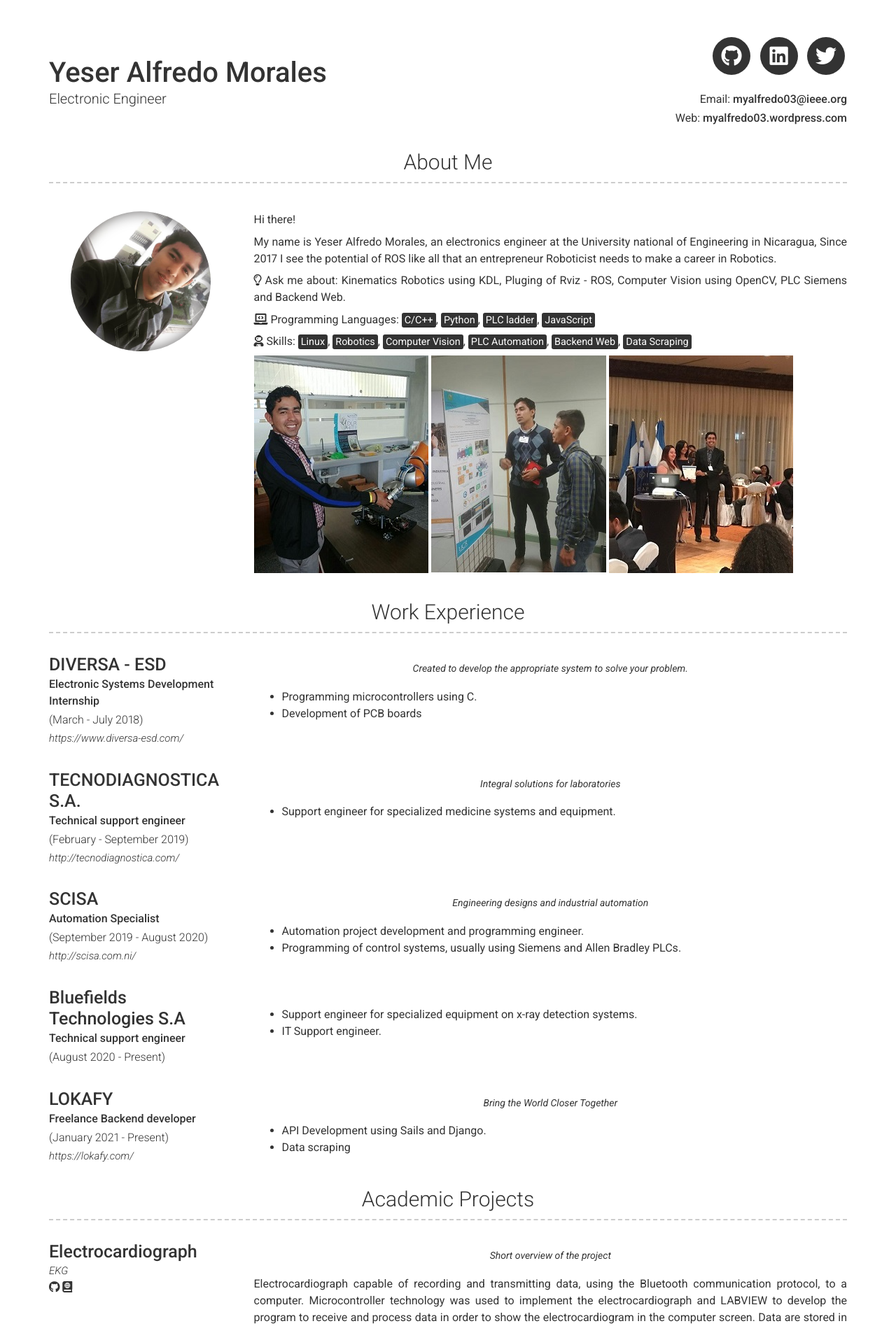
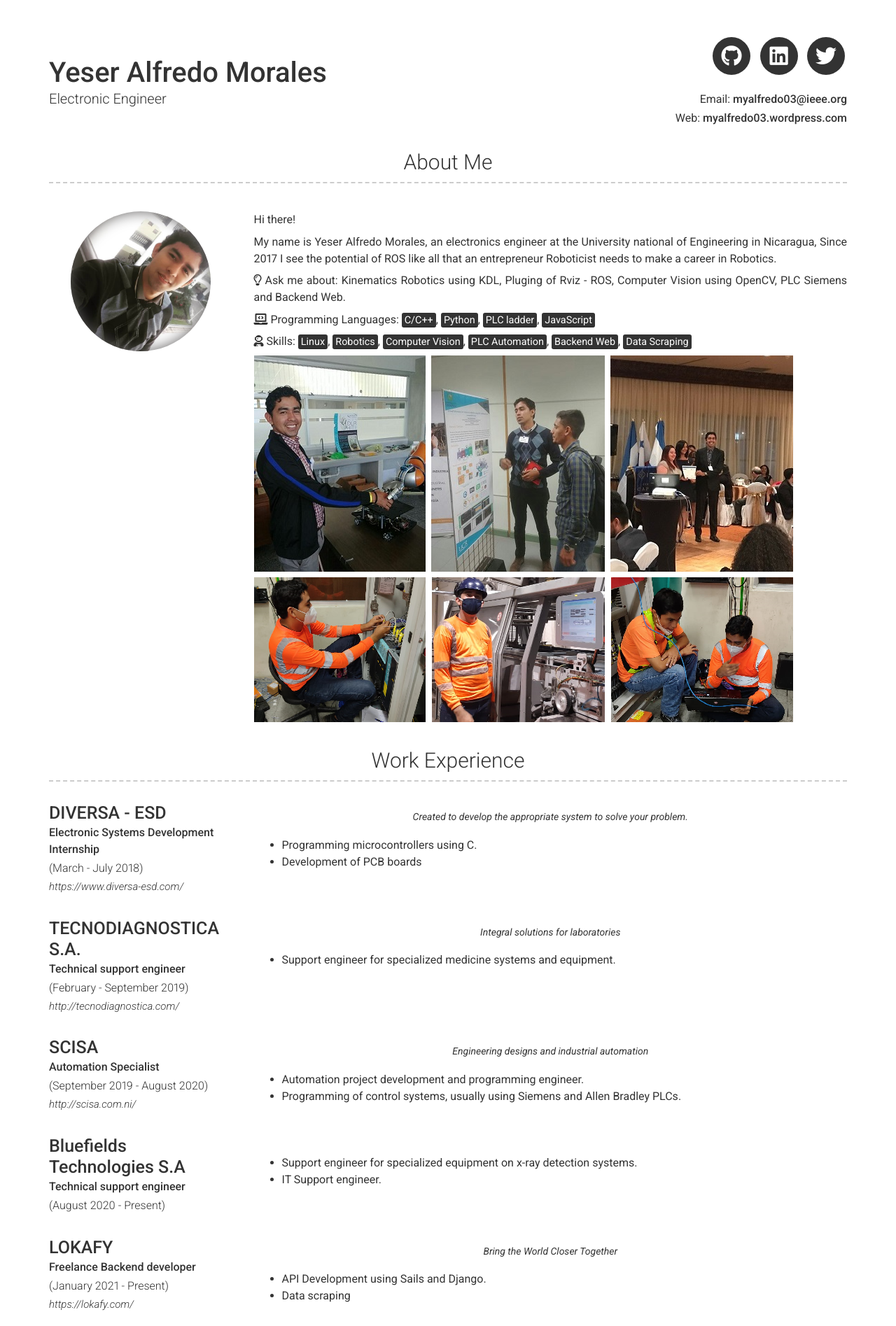
Before and after one commit to myalfred03/myalfred03.github.io, a Jekyll site: the page built from index.md, in a window 1280 px wide. Shown: the top 1895 px of the page at 70% size. Built offline with Jekyll 4.4.1, drawn with Linux system fonts in a browser that asks for light colours; nearby versions of some CDN libraries.

Commit message:
Update _config.yml

```diff
--- a/_config.yml
+++ b/_config.yml
@@ -51,7 +51,7 @@ about_content: | # this will include new lines to allow paragraphs
 
   <i class="fas fa-user-astronaut"></i> Skills: <mark>Linux</mark>, <mark>Robotics</mark>, <mark>Computer Vision</mark>, <mark>PLC Automation</mark>, <mark>Backend Web</mark>, <mark>Data Scraping</mark>
 
-  ![alt text](/images/meall.PNG "CR")
+  ![alt text](/images/2meall.PNG "CR")
 
 
 content:
```
